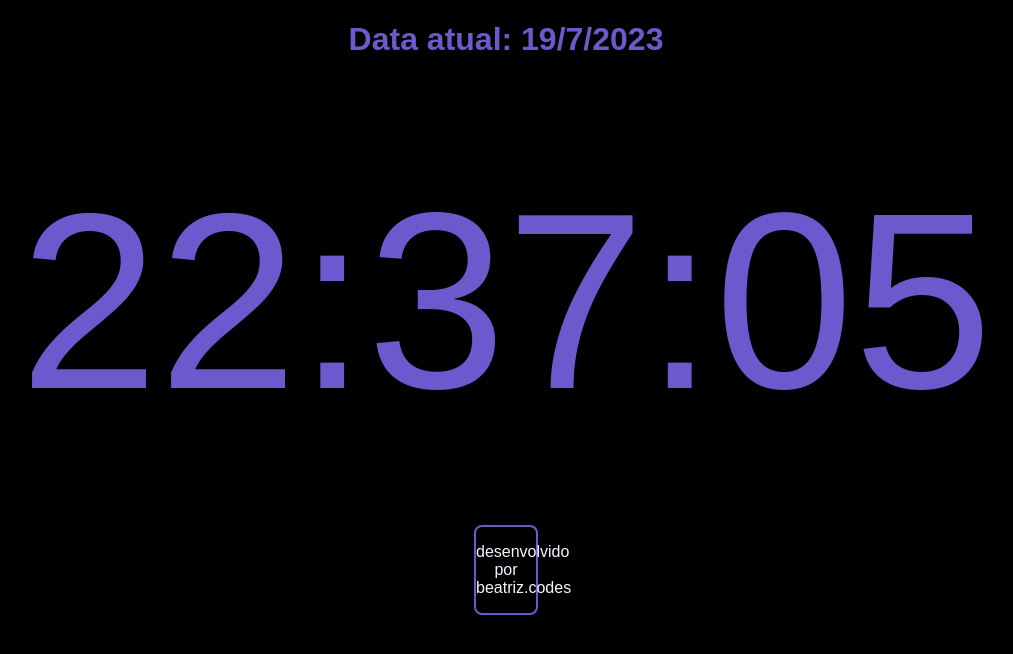
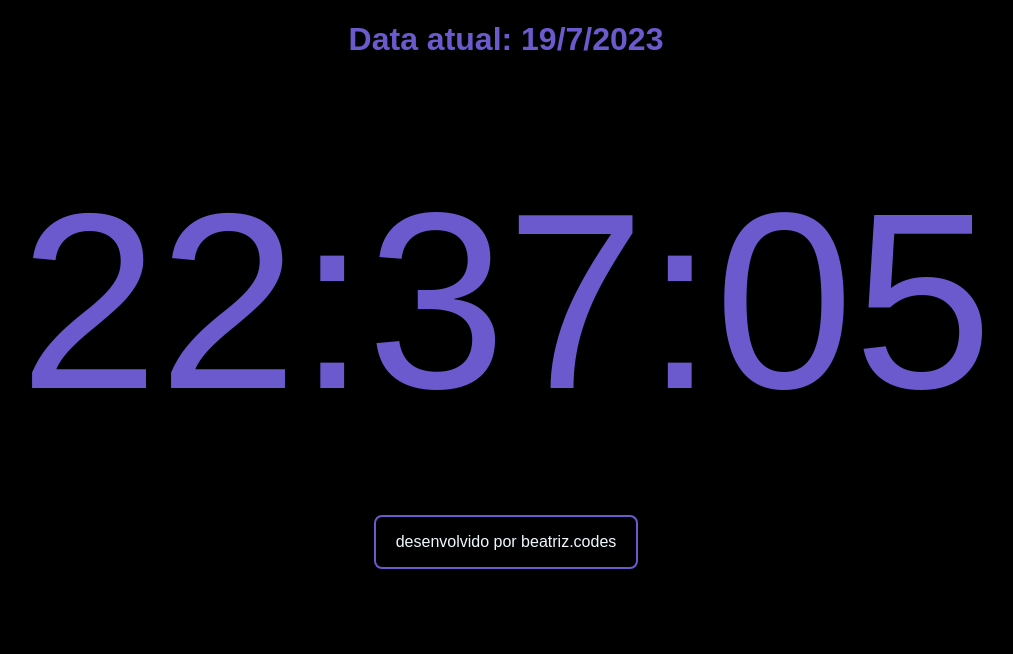
Before and after one commit to Anna-hub19/relogio, a plain HTML site: page index.html in a window 1280 px wide. Shown: the whole page, without its empty margins (134-1147 px from the left). Drawn offline with Linux system fonts and the light colour scheme.

Commit message:
Update style.css

```diff
--- a/style.css
+++ b/style.css
@@ -13,7 +13,7 @@ body {
     color: aliceblue;
     border: 2px solid #6A5ACD;
     border-radius: 8px;
-    margin: 80px 600px;
+    margin: 70px 500px;
 
   }
 #dataAtual {
```
